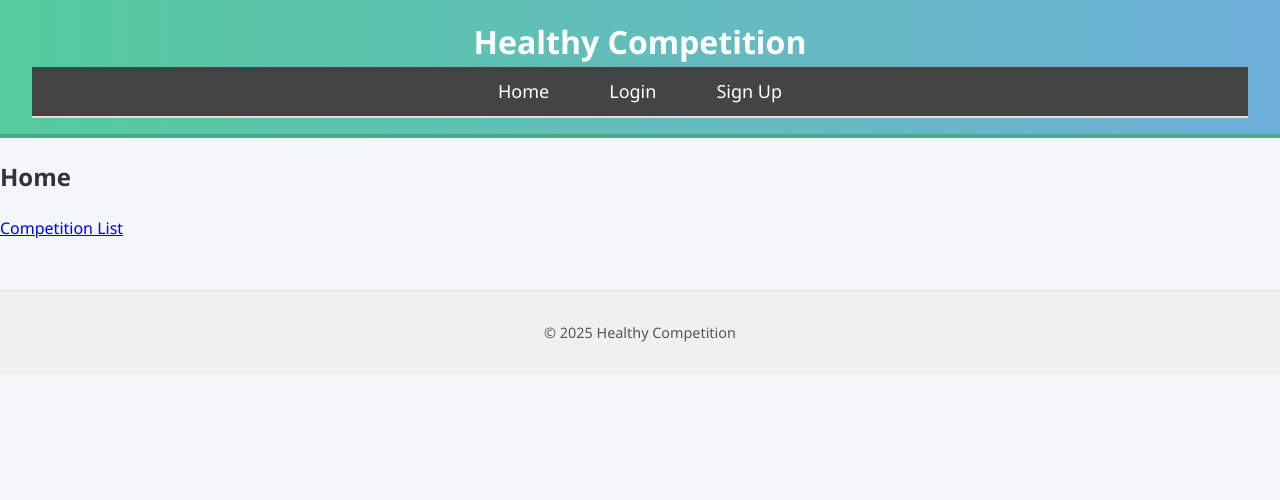
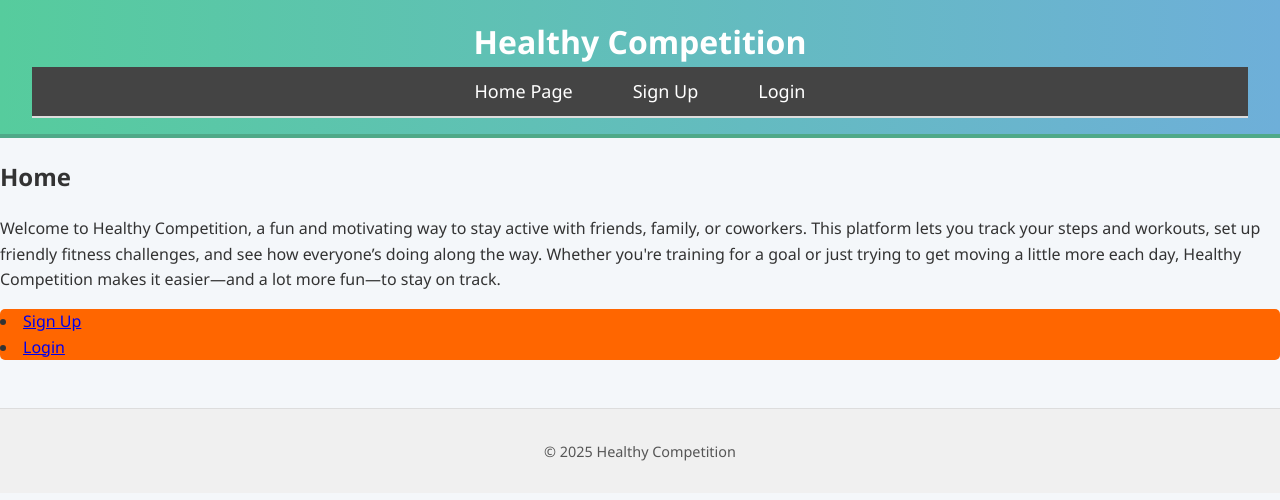
Before and after one commit to AllisonGatt/Healthy_Competition, a Django app: page / in a window 1280 px wide. Shown: the top 500 px of the page. Run offline with Django 5.2, Linux system fonts and the light colour scheme.

Commit message:
final changes, removed minutes and activity type

```diff
--- a/src/forms.py
+++ b/src/forms.py
@@ -5,7 +5,7 @@ from .models import Competition
 class ActivityLogForm(forms.ModelForm):
     class Meta:
         model = ActivityLog
-        fields = ['activity_type', 'steps']
+        fields = ['steps']
         widgets = {
             'steps': forms.NumberInput(attrs={'placeholder': 'Enter step count'}),
             # 'minutes': forms.NumberInput(attrs={'placeholder': 'Enter minutes exercised'}),
--- a/src/static/styles.css
+++ b/src/static/styles.css
@@ -28,12 +28,12 @@ body {
   }
 
 /* Navigation styles */
-nav {
+#nav-bar {
     background-color: #444;
     border-bottom: 2px solid #ddd;
 }
 
-nav ul {
+#nav-bar ul {
     list-style: none;
     padding: 0;
     margin: 0;
@@ -41,11 +41,11 @@ nav ul {
     justify-content: center;
 }
 
-nav ul li {
+#nav-bar li {
     margin: 0 15px;
 }
 
-nav ul li a {
+#nav-bar li a {
     color: white;
     text-decoration: none;
     font-size: 18px;
@@ -53,16 +53,16 @@ nav ul li a {
     display: inline-block;
 }
 
-nav ul li a:hover,
-nav ul li a:focus {
+#nav-bar li a:hover,
+#nav-bar li a:focus {
     background-color: #ff6600;
     border-radius: 5px;
 }
 
 /* For authenticated users' additional links */
-nav ul li a + a {
+/* nav ul li a + a {
     margin-left: 20px;
-}
+} */
 
 /* Form (Logout button) styles */
 form {
@@ -112,6 +112,12 @@ form button:hover {
     background-color: #e2f3ec;
   }
 
+  #home-page {
+    text-decoration: none;
+    background-color: #ff6600;
+    border-radius: 5px;
+  }
+
   /* Buttons for edit/delete */
   .action-buttons {
     display: flex;
--- a/src/templates/base.html
+++ b/src/templates/base.html
@@ -12,24 +12,27 @@
     <header>
         <h1>Healthy Competition</h1>
         <nav>
+            <div id="nav-bar">
             <ul>
-                <li><a href="{% url 'index' %}">Home</a></li>
-                <li><a href="{% url 'login' %}">Login</a></li>
-                <li><a href="{% url 'signup' %}">Sign Up</a></li>
-
+                <li><a href="{% url 'index' %}">Home Page</a></li>
 
                 {% if user.is_authenticated %}
                     <a href="{% url 'profile' %}">My Profile</a>
                     <a href="{% url 'dashboard' %}">Dashboard</a>
+                    <a href="{% url 'competition_list' %}">Competitions</a>
 
                     <!--Allows the user to logout, needs to use post due to CSRF protection-->
                     <form action="{% url 'logout' %}" method="post">
                         {% csrf_token %}
                         <button type="submit">Logout</button>
                     </form>
+                {% else %}
+                    <li><a href="{% url 'signup' %}">Sign Up</a></li>
+                    <li><a href="{% url 'login' %}">Login</a></li>
                 {% endif %}
 
             </ul>
+            </div>
         </nav>
     </header>
 
--- a/src/templates/competition_detail.html
+++ b/src/templates/competition_detail.html
@@ -7,7 +7,7 @@
   <ul>
     {% for participant in participants %}
       <li>
-        {{ participant.user.username }} – Steps: {{ participant.steps }} | Exercise Minutes: {{ participant.exercise_minutes }}
+        {{ participant.user.username }} – Steps: {{ participant.steps }}
       </li>
     {% empty %}
       <li>No one has joined this competition yet.</li>
--- a/src/templates/competition_list.html
+++ b/src/templates/competition_list.html
@@ -7,12 +7,12 @@
 <!-- CURRENT COMPETITIONS -->
 <h3>Current Competitions</h3>
 
-<h4>Step Competitions</h4>
 <ul>
     {% for comp in current_competitions_steps %}
         <li>
             <strong>{{ comp.name }}</strong> ({{ comp.start_date }} - {{ comp.end_date }})
             {% if user.is_authenticated %}
+            <a href="{% url 'competition_detail' comp.id %}">See detials</a>
                 {% if comp.id not in joined_comp_ids %}
                     <form action="{% url 'join_competition' comp.id %}" method="post" style="display:inline;">
                         {% csrf_token %}
@@ -51,13 +51,11 @@
 
 <!-- PAST COMPETITIONS -->
 <h3>Past Competitions</h3>
-
-<h4>Step Competitions</h4>
 <ul>
     {% for comp in past_competitions_steps %}
         <li>
             <strong>{{ comp.name }}</strong> ({{ comp.start_date }} - {{ comp.end_date }})
-            <a href="{% url 'competition_detail' comp.id %}">See Results</a>
+            <a href="{% url 'competition_results' comp.id %}">See Results</a>
         </li>
     {% empty %}
         <li>No past step competitions.</li>
--- a/src/templates/index.html
+++ b/src/templates/index.html
@@ -1,5 +1,19 @@
 {% extends "base.html" %}
 {% block content %}
   <h2>Home</h2>
+  <p>
+    Welcome to Healthy Competition, a fun and motivating way to stay active with friends,
+    family, or coworkers. This platform lets you track your steps and workouts, set up
+    friendly fitness challenges, and see how everyone’s doing along the way.
+    Whether you're training for a goal or just trying to get moving a little more each day,
+    Healthy Competition makes it easier—and a lot more fun—to stay on track.
+  </p>
+<div id="home-page">
+  {% if user.is_authenticated %}
   <a href="{% url 'competition_list' %}">Competition List</a>
+  {% else %}
+  <li><a href="{% url 'signup' %}">Sign Up</a></li>
+  <li><a href="{% url 'login' %}">Login</a></li>
+  {% endif %}
+ </div>
 {% endblock %}
--- a/src/templates/partials/activity_table_row.html
+++ b/src/templates/partials/activity_table_row.html
@@ -2,7 +2,6 @@
     <td>{{ log.date }}</td>
     <td>{{ log.get_activity_type_display }}</td>
     <td>{{ log.steps }}</td>
-    <td>{{ log.minutes }}</td>
     <td>
         <a href="{% url 'edit_activity' log.pk %}">Edit</a> |
         <a href="{% url 'delete_activity' log.pk %}">Delete</a>
--- a/src/templates/profile.html
+++ b/src/templates/profile.html
@@ -34,17 +34,13 @@
                 <th>Date</th>
                 <th>Type</th>
                 <th>Steps</th>
-                <!-- <th>Minutes</th> -->
-                <th>Actions</th>
             </tr>
         </thead>
         <tbody id="profile-activity-list">
             {% for log in logs %}
                 <tr>
                     <td>{{ log.date }}</td>
-                    <td>{{ log.get_activity_type_display }}</td>
                     <td>{{ log.steps }}</td>
-                    <!-- <td>{{ log.minutes }}</td> -->
                     <td>
                         <a href="{% url 'edit_activity' log.pk %}">Edit</a> |
                         <a href="{% url 'delete_activity' log.pk %}">Delete</a>
--- a/src/views.py
+++ b/src/views.py
@@ -99,22 +99,7 @@ def profile_view(request):
         ActivityLog.objects
         .filter(user=request.user)
         .values('date')  # Use date directly, since it's already a DateField
-        .annotate(
-            total_steps=Sum(
-                Case(
-                    When(activity_type='steps', then='steps'),
-                    default=0,
-                    output_field=IntegerField()
-                )
-            ),
-            # total_minutes=Sum(
-            #     Case(
-            #         When(activity_type='exercise', then='minutes'),
-            #         default=0,
-            #         output_field=IntegerField()
-            #     )
-            # )
-        )
+        .annotate(total_steps=Sum('steps'))
         .order_by('-date')
     )
 
@@ -133,40 +118,27 @@ def log_activity_ajax(request):
     if form.is_valid():
         activity = form.save(commit=False)
         activity.user = request.user
-
-        # Extra validation
-        if activity.activity_type == 'steps' and activity.steps == 0:
-            return JsonResponse({'status': 'error', 'errors': {'steps': ['Please enter the number of steps.']}})
-        # if activity.activity_type == 'exercise' and activity.minutes == 0:
-        #     return JsonResponse({'status': 'error', 'errors': {'minutes': ['Please enter the number of minutes.']}})
-
         activity.save()
 
         # Update profile
         profile, created = Profile.objects.get_or_create(user=request.user)
-        if activity.activity_type == 'steps':
-            profile.steps_logged += activity.steps
-        elif activity.activity_type == 'exercise':
-            profile.exercises_logged += 1
+        profile.steps_logged += activity.steps
         profile.save()
 
-        # Update competition progress
+        # Update competition progress only for steps
+
         today = timezone.now().date()
         active_competitions = Competition.objects.filter(
             competitionparticipant__user=request.user,
-            # competition_type=activity.activity_type,
             start_date__lte=today,
             end_date__gte=today
         )
 
         for competition in active_competitions:
-            participant = CompetitionParticipant.objects.get(
+            participant, _ = CompetitionParticipant.objects.get_or_create(
                 user=request.user, competition=competition
             )
-            if activity.activity_type == 'steps':
-                participant.progress += activity.steps
-            # elif activity.activity_type == 'exercise':
-            #     participant.progress += activity.minutes
+            participant.steps += activity.steps
             participant.save()
 
         # Render updated rows
@@ -273,7 +245,7 @@ def join_competition(request, competition_id):
             user=request.user,
             competition=competition,
             #steps=0
-            progress=0
+            steps=0
         )
         messages.success(request, f"You joined the competition: {competition.name}")
     else:
@@ -300,7 +272,7 @@ def competition_results(request, competition_id):
     # elif competition.competition_type == 'minutes':
     #     participants = participants.order_by('-exercise_minutes')
 
-    participants = CompetitionParticipant.objects.filter(competition=competition).order_by('-progress')
+    participants = CompetitionParticipant.objects.filter(competition=competition).order_by('-steps')
 
 
     # Leaderboard and user rank
```
Also changed, not shown: src/models.py (+2 -19 lines), src/templates/competition_results.html (+5 -16 lines), src/templates/dashboard.html (+2 -14 lines), src/templates/log_activity.html (+19 -10 lines), db.sqlite3, src/migrations/0011_rename_progress_competitionparticipant_steps.py (added), src/migrations/0012_remove_activitylog_activity_type_and_more.py (added).
